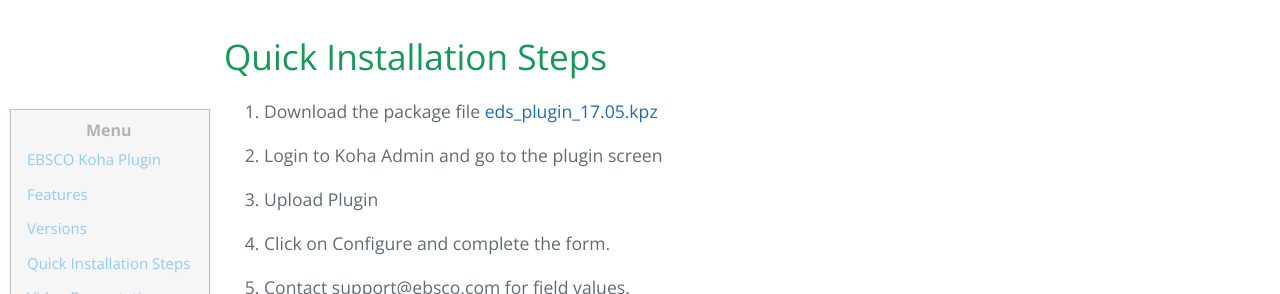
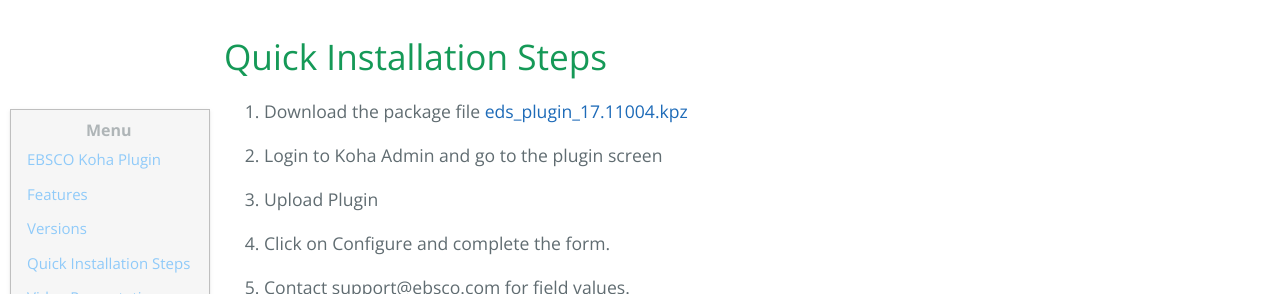
Before and after one commit to ebsco/edsapi-koha-plugin, a Jekyll site: the page built from docs/index.md, in a window 1280 px wide and 900 px high, scrolled down 1140 px. Shown: the part 161-455 px from the top of the window. Built offline with Jekyll 4.4.1, drawn with Linux system fonts in a browser that asks for light colours; our own code applies the rules of GitHub Pages for plain Markdown files.

Commit message:
Documentation Update II
More link fixes

```diff
--- a/docs/index.md
+++ b/docs/index.md
@@ -38,7 +38,7 @@
 
 # Quick Installation Steps
 
-1.  Download the package file [eds_plugin_17.05.kpz](https://github.com/ebsco/edsapi-koha-plugin/blob/master/eds_plugin_17.05.kpz)
+1.  Download the package file [eds_plugin_17.11004.kpz](https://github.com/ebsco/edsapi-koha-plugin/blob/master/eds_plugin_17.11004.kpz)
 
 2.  Login to Koha Admin and go to the plugin screen
 
```
Also changed, not shown: docs/docs/17.05.md (+1 -1 lines).
